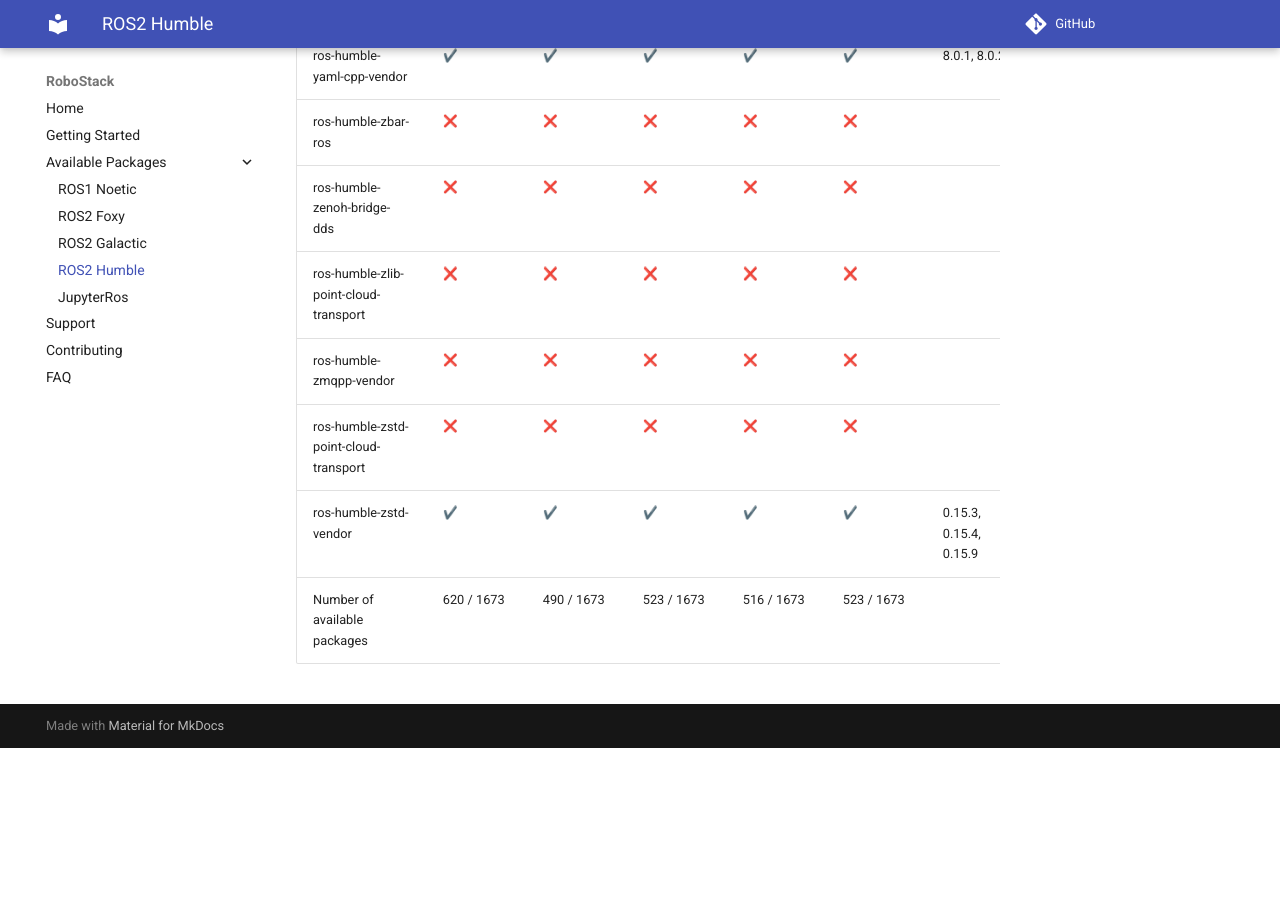
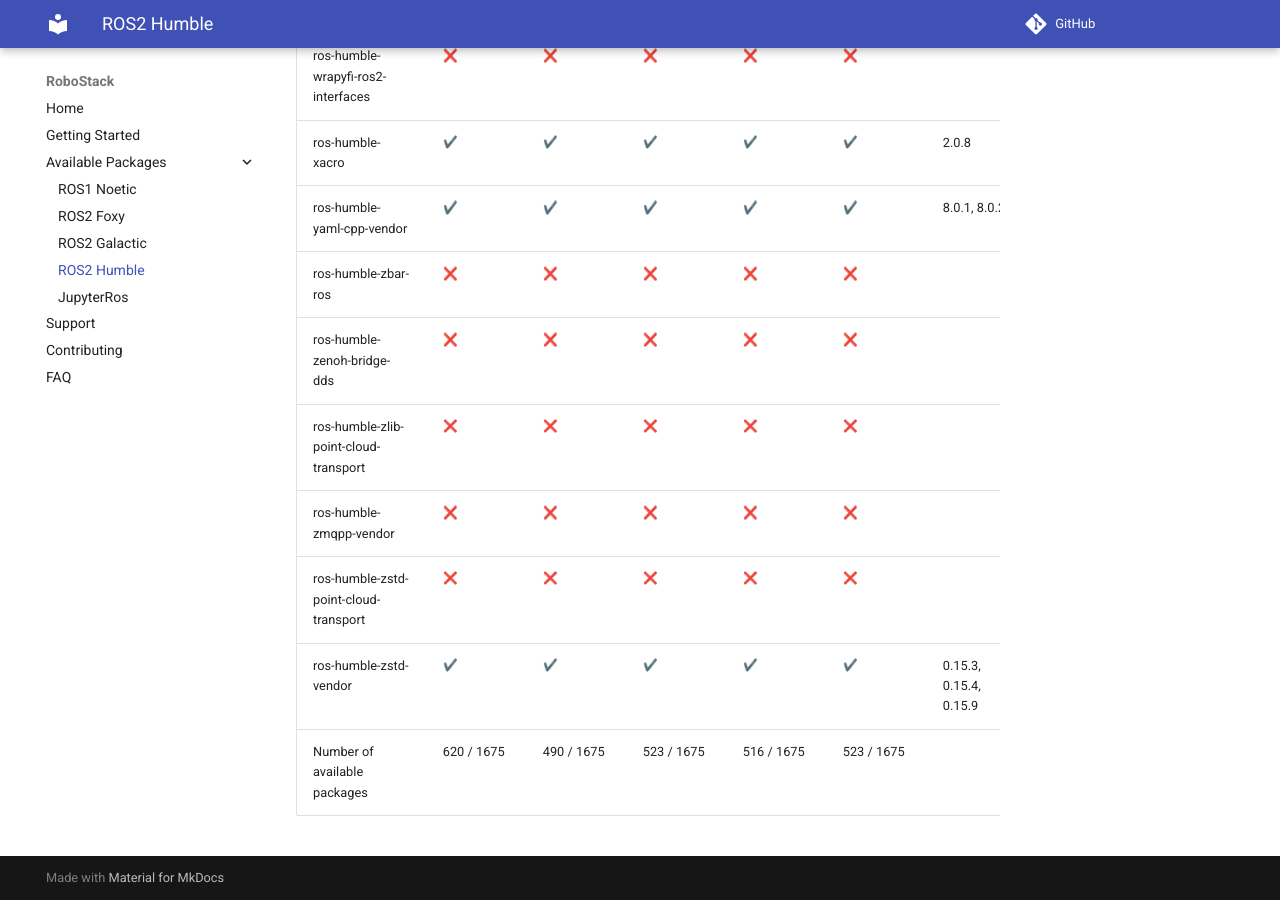
Before and after one commit to RoboStack/robostack.github.io, an MkDocs documentation site: the page built from docs/humble.md, in a window 1280 px wide and 900 px high, scrolled down 130266 px. Built offline with MkDocs 1.6.1 and Material for MkDocs 9.7.7, drawn with Linux system fonts in a browser that asks for light colours; emoji names are drawn with the system emoji font; comment, search, counter and statistics services are not loaded; before the commit the page ends 131014 px from its top, so only the background shows below that; some of the changed text lies outside the part shown.

Commit message:
Update tables

```diff
--- a/docs/humble.md
+++ b/docs/humble.md
@@ -1673,4 +1675,4 @@
 | ros-humble-zmqpp-vendor | :x: { data-sort='0' } | :x: { data-sort='0' } | :x: { data-sort='0' } | :x: { data-sort='0' } | :x: { data-sort='0' } |   |
 | ros-humble-zstd-point-cloud-transport | :x: { data-sort='0' } | :x: { data-sort='0' } | :x: { data-sort='0' } | :x: { data-sort='0' } | :x: { data-sort='0' } |   |
 | ros-humble-zstd-vendor | :heavy_check_mark: { data-sort='1' } | :heavy_check_mark: { data-sort='1' } | :heavy_check_mark: { data-sort='1' } | :heavy_check_mark: { data-sort='1' } | :heavy_check_mark: { data-sort='1' } | 0.15.3, 0.15.4, 0.15.9  |
-| Number of available packages |  620 / 1673 | 490 / 1673 | 523 / 1673 | 516 / 1673 | 523 / 1673 |
+| Number of available packages |  620 / 1675 | 490 / 1675 | 523 / 1675 | 516 / 1675 | 523 / 1675 |
```
Also changed, not shown: other parts of docs/humble.md (+2 -0 lines).
